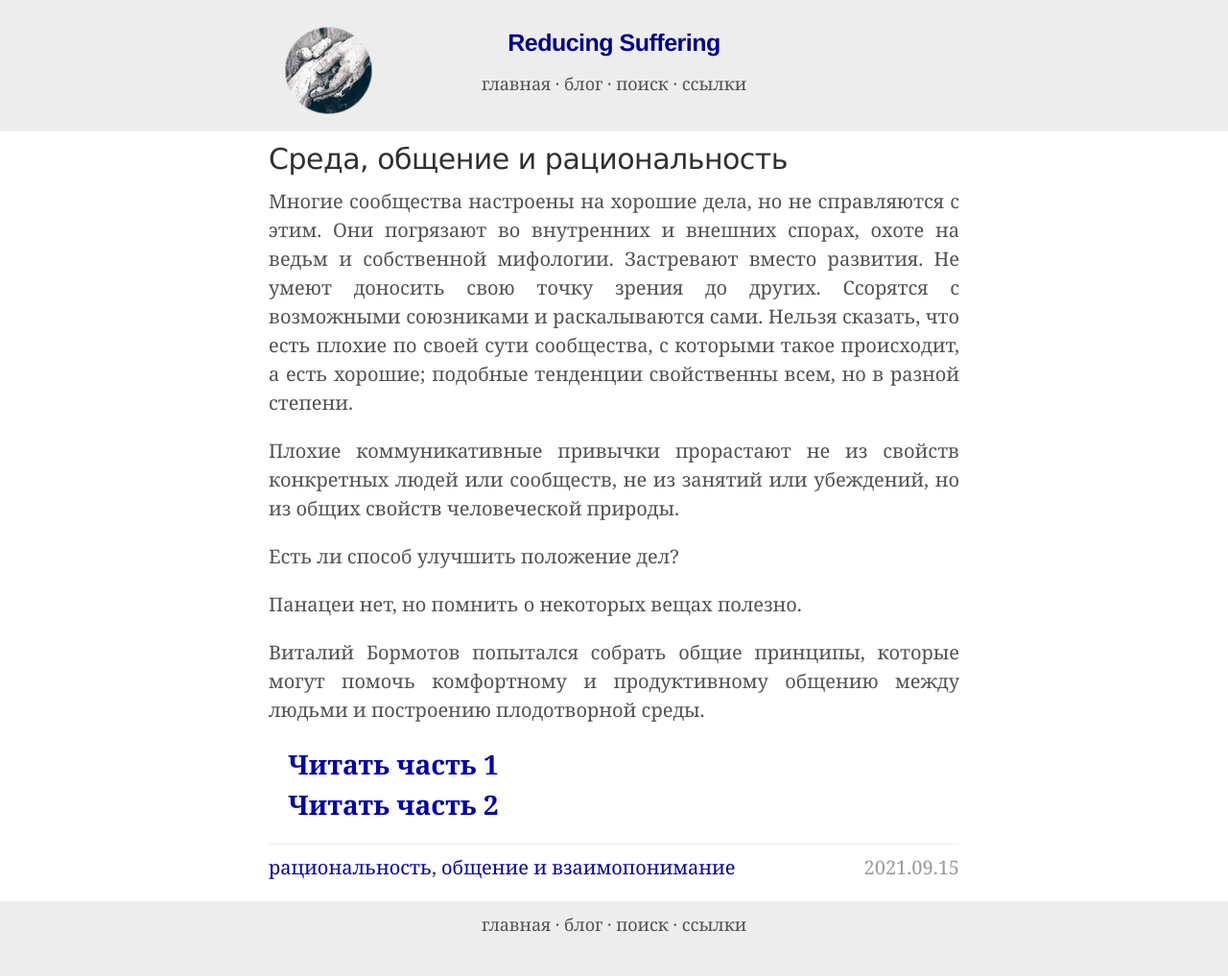
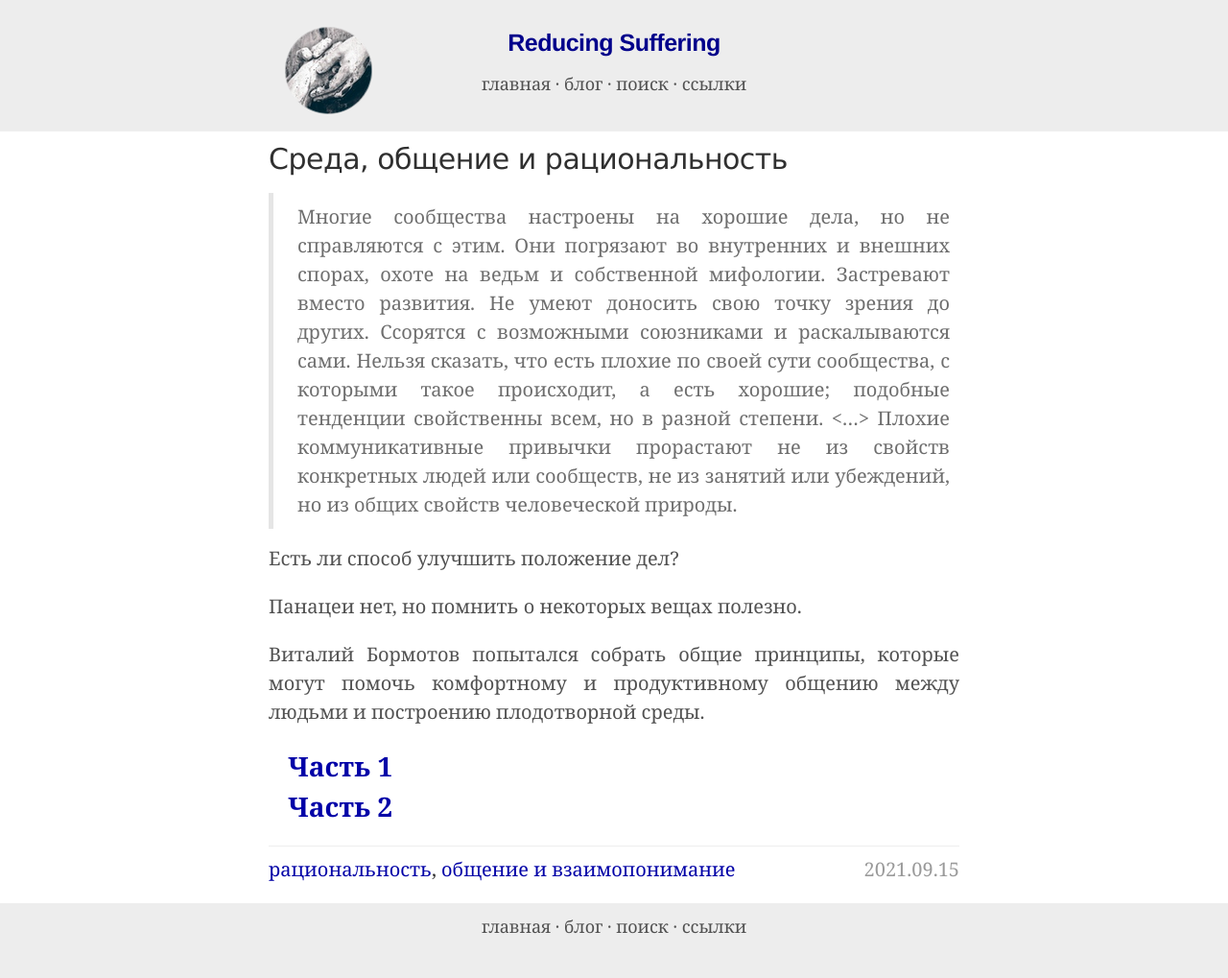
Before and after one commit to ReducingSuffering/reducingsuffering.github.io, a Jekyll site: the page built from _posts/wt/Авторы/Русскоязычные/Виталий Бормотов/2021-09-15-325.md, in a window 1280 px wide. Shown: the whole page at 96% size. Built offline with Jekyll 4.4.1, drawn with Linux system fonts in a browser that asks for light colours.

Commit message:
Update 2021-09-15-325.md

```diff
--- a/_posts/wt/Авторы/Русскоязычные/Виталий Бормотов/2021-09-15-325.md
+++ b/_posts/wt/Авторы/Русскоязычные/Виталий Бормотов/2021-09-15-325.md
@@ -12,9 +12,9 @@ meta_tags:
 authors:
   - Виталий Бормотов
 ---
-Многие сообщества настроены на хорошие дела, но не справляются с этим. Они погрязают во внутренних и внешних спорах, охоте на ведьм и собственной мифологии. Застревают вместо развития. Не умеют доносить свою точку зрения до других. Ссорятся с возможными союзниками и раскалываются сами. Нельзя сказать, что есть плохие по своей сути сообщества, с которыми такое происходит, а есть хорошие; подобные тенденции свойственны всем, но в разной степени.
-
-Плохие коммуникативные привычки прорастают не из свойств конкретных людей или сообществ, не из занятий или убеждений, но из общих свойств человеческой природы.
+>Многие сообщества настроены на хорошие дела, но не справляются с этим. Они погрязают во внутренних и внешних спорах, охоте на ведьм и собственной мифологии. Застревают вместо развития. Не умеют доносить свою точку зрения до других. Ссорятся с возможными союзниками и раскалываются сами. Нельзя сказать, что есть плохие по своей сути сообщества, с которыми такое происходит, а есть хорошие; подобные тенденции свойственны всем, но в разной степени.
+> <...>
+>Плохие коммуникативные привычки прорастают не из свойств конкретных людей или сообществ, не из занятий или убеждений, но из общих свойств человеческой природы.
 
 Есть ли способ улучшить положение дел?
 
@@ -22,6 +22,6 @@ authors:
 
 Виталий Бормотов попытался собрать общие принципы, которые могут помочь комфортному и продуктивному общению между людьми и построению плодотворной среды.
 
-{% include link-with-preview.html title="Читать часть 1" url="https://quilfe.livejournal.com/723.html" %}
+{% include link-with-preview.html title="Часть 1" url="https://quilfe.livejournal.com/723.html" %}
 
-{% include link-with-preview.html title="Читать часть 2" url="https://quilfe.livejournal.com/942.html" %}
+{% include link-with-preview.html title="Часть 2" url="https://quilfe.livejournal.com/942.html" %}
```
